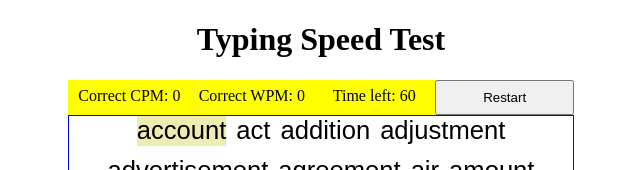
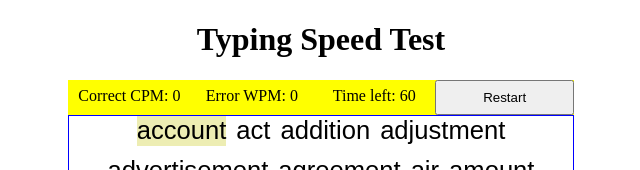
Before and after one commit to iofirag/interview-typing-test-game, a React (Create React App) app: page / in a window 1280 px wide. Shown: the top 170 px of the page, without its empty margins (319-959 px from the left). Built offline with nearby package versions, Linux system fonts and the light colour scheme.

Commit message:
add context api

```diff
--- a/src/components/InputField/InputField.tsx
+++ b/src/components/InputField/InputField.tsx
@@ -1,19 +1,19 @@
-import React from 'react'
+import React, { useContext } from 'react'
+import { GlobalContext } from '../../store/GlobalContext';
 import classes from './InputField.module.css'
 
 
 interface Props {
-    value: string
-    handleKeyEvent: (event: any) => void
-    disabled: boolean
 }
 
 export default function InputField(props: Props) {
+    const {inputStr, isInputAvailable, setInputStr} = useContext(GlobalContext);
+
     return (
         <div className={classes.wrapper}>
-            <input disabled={props.disabled}
-                onChange={(e)=> props.handleKeyEvent(e.target.value)}
-                value={props.value} type="text" placeholder="type the word here" />
+            <input disabled={!isInputAvailable}
+                onChange={(e)=> setInputStr(e.target.value)}
+                value={inputStr} type="text" placeholder="type the word here" />
         </div>
     )
 }
--- a/src/components/Statistics/Statistics.tsx
+++ b/src/components/Statistics/Statistics.tsx
@@ -1,23 +1,24 @@
-import React from 'react';
+import React, { useContext } from 'react';
+import { GlobalContext } from '../../store/GlobalContext';
 import classes from './Statistics.module.css';
 
 interface Props {
-    timeLeft: number
-    correctCpm: number
-    correctWpm: number
-    lastSeconds: number
-    resetGame: () => void
+
 }
 
 export default function Statistics(props: Props) {
+    const {resetGame, correctChars, errorIndexSet, remaningTimeMilis, config} = useContext(GlobalContext);
+
+    const timeLeft = remaningTimeMilis / 1000
+
     return (
         <div className={classes.wrapper}>
-            <div className={classes.item}>Correct CPM: {props.correctCpm}</div>
-            <div className={classes.item}>Correct WPM: {props.correctWpm}</div>
-            <div className={`${classes.item} ${props.timeLeft < props.lastSeconds && classes.lastSeconds}`}>
-                Time left: {props.timeLeft > props.lastSeconds ? Math.round(props.timeLeft) : props.timeLeft.toFixed(1)}
+            <div className={classes.item}>Correct CPM: {correctChars}</div>
+            <div className={classes.item}>Error WPM: {errorIndexSet.size}</div>
+            <div className={`${classes.item} ${timeLeft < config.lastSeconds && classes.lastSeconds}`}>
+                Time left: {timeLeft > config.lastSeconds ? Math.round(timeLeft) : timeLeft.toFixed(1)}
             </div>
-            <input className={classes.item} type="button" value="Restart" onClick={props.resetGame} />
+            <input className={classes.item} type="button" value="Restart" onClick={resetGame} />
         </div>
     );
 }
--- a/src/components/WordListViewer/WordListViewer.tsx
+++ b/src/components/WordListViewer/WordListViewer.tsx
@@ -1,24 +1,23 @@
-import React from 'react';
+import React, { useContext } from 'react';
+import { GlobalContext } from '../../store/GlobalContext';
 import Word from '../Word/Word';
 import classes from './WordListViewer.module.css'
 
 interface Props {
-	wordList: string[]
-    currWordIndex: number
-    errorIndexSet: Set<number>
-    userInput: string
 }
 
 export default function WordListViewer(props: Props) {
+    const {inputStr, errorIndexSet, currWordIndex, WORD_LIST} = useContext(GlobalContext);
+
     return (
         <div className={classes.grid}>
-            {props.wordList.map((word: string, i: number) =>
+            {WORD_LIST.map((word: string, i: number) =>
                 <Word key={word}
                     wordKey={word}
-                    userInput={props.userInput}
-                    isError={i < props.currWordIndex && props.errorIndexSet.has(i)}
-                    isCorrect={i < props.currWordIndex && !props.errorIndexSet.has(i)}
-                    isHighlight={i === props.currWordIndex} />)}
+                    userInput={inputStr}
+                    isError={i < currWordIndex && errorIndexSet.has(i)}
+                    isCorrect={i < currWordIndex && !errorIndexSet.has(i)}
+                    isHighlight={i === currWordIndex} />)}
         </div>
     )
 }
--- a/src/index.tsx
+++ b/src/index.tsx
@@ -3,13 +3,16 @@ import ReactDOM from 'react-dom/client';
 import './index.css';
 import App from './pages/App';
 import reportWebVitals from './reportWebVitals';
+import GlobalContextProvider from './store/GlobalContext';
 
 const root = ReactDOM.createRoot(
   document.getElementById('root') as HTMLElement
 );
 root.render(
   <React.StrictMode>
-    <App />
+    <GlobalContextProvider>
+        <App />
+    </GlobalContextProvider>
   </React.StrictMode>
 );
 
--- a/src/pages/App.tsx
+++ b/src/pages/App.tsx
@@ -1,92 +1,29 @@
-import React from 'react';
+import React, { useContext } from 'react';
 import InputField from '../components/InputField/InputField';
 import Statistics from '../components/Statistics/Statistics';
 import WordListViewer from '../components/WordListViewer/WordListViewer';
-import WORD_LIST from '../data/wordList.json'
-import config from '../data/config.json'
 import MyPopup from '../components/Popup/MyPopup';
+import { GlobalContext } from '../store/GlobalContext';
 import './App.css';
 
-function App() {
-    const [errorIndexSet, setErrorIndexSet] = React.useState<Set<number>>(new Set())
-    const [currWordIndex, setCurrWordIndex] = React.useState<number>(0)
-    const [correctChars, setCorrectChars] = React.useState<number>(0)
-    const [inputStr, setInputStr] = React.useState<string>('')
-    const [intervalId, setIntervalId] = React.useState<number>(0)
-    const [remaningTimeMilis, setRemaningTimeMilis] = React.useState<number>(config.gameSeconds * 1000)
-    const [isModalOpen, setIsModalOpen] = React.useState<boolean>(false)
-    const [inputAvailable, setInputAvailable] = React.useState<boolean>(true)
+export default function App() {
 
-    const resetGame = React.useCallback(() => {
-        clearInterval(intervalId)
-        setErrorIndexSet(new Set())
-        setCurrWordIndex(0)
-        setCorrectChars(0)
-        setInputStr('')
-        setIntervalId(0)
-        setRemaningTimeMilis(config.gameSeconds * 1000)
-        setIsModalOpen(false)
-        setInputAvailable(true)
-    }, [intervalId])
-
-    const handleSecondCount = React.useCallback(() => {
-        const d = new Date(Date.now())
-        d.setSeconds(d.getSeconds() + config.gameSeconds)
-        const id: NodeJS.Timeout = setInterval(() => {
-            const deltaMilis = d.getTime() - Date.now()
-            setRemaningTimeMilis(deltaMilis > 0 ? deltaMilis : 0)
-        }, config.intervalMilis)
-        setIntervalId(+id)
-    }, [])
-
-    React.useEffect(() => {
-        if (remaningTimeMilis <= 0) {
-            // Time is up
-            clearInterval(intervalId)
-            setInputAvailable(false)
-            setIsModalOpen(true)
-            return
-        }
-        if (!intervalId && inputStr) {
-            // User first word
-            handleSecondCount()
-        }
-        if (inputStr.at(-1) === ' ') {
-            let correctCtr = 0
-            const trimmedWord = inputStr.trim()
-            for (let i = 0; i < WORD_LIST[currWordIndex].length; i++) {
-                if (WORD_LIST[currWordIndex][i] === trimmedWord[i]) {
-                    correctCtr++
-                }
-            }
-            setCorrectChars(prevState => prevState + correctCtr)
-            if (WORD_LIST[currWordIndex] !== inputStr.trim()) {
-                setErrorIndexSet(prevState => new Set([...Array.from(prevState), currWordIndex]))
-            }
-            setInputStr('')
-            setCurrWordIndex(prev => prev < WORD_LIST.length - 1 ? prev + 1 : 0)
-        }
-    }, [inputStr, currWordIndex, intervalId, remaningTimeMilis, handleSecondCount])
+    const { resetGame, correctChars, errorIndexSet, isModalOpen } = useContext(GlobalContext);
 
     return (
         <div className="App centered">
             <h1>Typing Speed Test</h1>
             <main>
-                <Statistics resetGame={resetGame}
-                    correctCpm={correctChars}
-                    correctWpm={errorIndexSet.size}
-                    timeLeft={remaningTimeMilis / 1000}
-                    lastSeconds={config.lastSeconds} />
-                <WordListViewer errorIndexSet={errorIndexSet}
-                    wordList={WORD_LIST}
-                    currWordIndex={currWordIndex}
-                    userInput={inputStr} />
-                <InputField handleKeyEvent={setInputStr} value={inputStr} disabled={!inputAvailable} />
+                <Statistics />
+                <WordListViewer />
+                <InputField />
             </main>
             <footer>Developed By Ofir Aghai</footer>
-            <MyPopup isOpen={isModalOpen} onClose={resetGame} correctChars={correctChars} errorWords={errorIndexSet.size} />
+            <MyPopup isOpen={isModalOpen} onClose={resetGame}>
+                <div>Time is up..</div>
+                <div>Correct chars: {correctChars}</div>
+                <div>Error words: {errorIndexSet.size}</div>
+            </MyPopup>
         </div>
     );
 }
-
-export default App;
--- /dev/null
+++ b/src/store/GlobalContext.tsx
@@ -0,0 +1,105 @@
+import React from 'react';
+import config from '../data/config.json'
+import WORD_LIST from '../data/wordList.json'
+
+interface Props {
+    children?: React.ReactNode
+}
+
+export const GlobalContext = React.createContext({
+    config,
+    WORD_LIST,
+    errorIndexSet: new Set<number>(),
+    currWordIndex: 0,
+    correctChars: 0,
+    inputStr: '',
+    intervalId: 0,
+    remaningTimeMilis: config.gameSeconds * 1000,
+    isModalOpen: false,
+    isInputAvailable: true,
+    resetGame: () => { },
+    setInputStr: (str: string) => { },
+});
+
+
+export default function GlobalContextProvider(props: Props) {
+
+    const [errorIndexSet, setErrorIndexSet] = React.useState<Set<number>>(new Set())
+    const [currWordIndex, setCurrWordIndex] = React.useState<number>(0)
+    const [correctChars, setCorrectChars] = React.useState<number>(0)
+    const [inputStr, setInputStr] = React.useState<string>('')
+    const [intervalId, setIntervalId] = React.useState<number>(0)
+    const [remaningTimeMilis, setRemaningTimeMilis] = React.useState<number>(config.gameSeconds * 1000)
+    const [isModalOpen, setIsModalOpen] = React.useState<boolean>(false)
+    const [isInputAvailable, setIsInputAvailable] = React.useState<boolean>(true)
+
+    const resetGame = React.useCallback(() => {
+        clearInterval(intervalId)
+        setErrorIndexSet(new Set())
+        setCurrWordIndex(0)
+        setCorrectChars(0)
+        setInputStr('')
+        setIntervalId(0)
+        setRemaningTimeMilis(config.gameSeconds * 1000)
+        setIsModalOpen(false)
+        setIsInputAvailable(true)
+    }, [intervalId])
+
+    const initInterval = React.useCallback(() => {
+        const d = new Date(Date.now())
+        d.setSeconds(d.getSeconds() + config.gameSeconds)
+        const id: NodeJS.Timeout = setInterval(() => {
+            const deltaMilis = d.getTime() - Date.now()
+            setRemaningTimeMilis(deltaMilis > 0 ? deltaMilis : 0)
+        }, config.intervalMilis)
+        setIntervalId(+id)
+    }, [])
+
+    React.useEffect(() => {
+        if (remaningTimeMilis <= 0) {
+            // Time is up
+            clearInterval(intervalId)
+            setIsInputAvailable(false)
+            setIsModalOpen(true)
+            return
+        }
+        if (!intervalId && inputStr) {
+            // User first word
+            initInterval()
+        }
+        if (inputStr.at(-1) === ' ') {
+            let correctCtr = 0
+            const trimmedWord = inputStr.trim()
+            for (let i = 0; i < WORD_LIST[currWordIndex].length; i++) {
+                if (WORD_LIST[currWordIndex][i] === trimmedWord[i]) {
+                    correctCtr++
+                }
+            }
+            setCorrectChars(prevState => prevState + correctCtr)
+            if (WORD_LIST[currWordIndex] !== inputStr.trim()) {
+                setErrorIndexSet(prevState => new Set([...Array.from(prevState), currWordIndex]))
+            }
+            setInputStr('')
+            setCurrWordIndex(prev => prev < WORD_LIST.length - 1 ? prev + 1 : 0)
+        }
+    }, [inputStr, currWordIndex, intervalId, remaningTimeMilis, initInterval])
+
+    return (
+        <GlobalContext.Provider value={{
+            config,
+            WORD_LIST,
+            errorIndexSet,
+            currWordIndex,
+            correctChars,
+            inputStr,
+            intervalId,
+            remaningTimeMilis,
+            isModalOpen,
+            isInputAvailable,
+            resetGame,
+            setInputStr
+        }}>
+            {props.children}
+        </GlobalContext.Provider>
+    )
+}
```
Also changed, not shown: src/components/Popup/MyPopup.tsx (+3 -7 lines).
